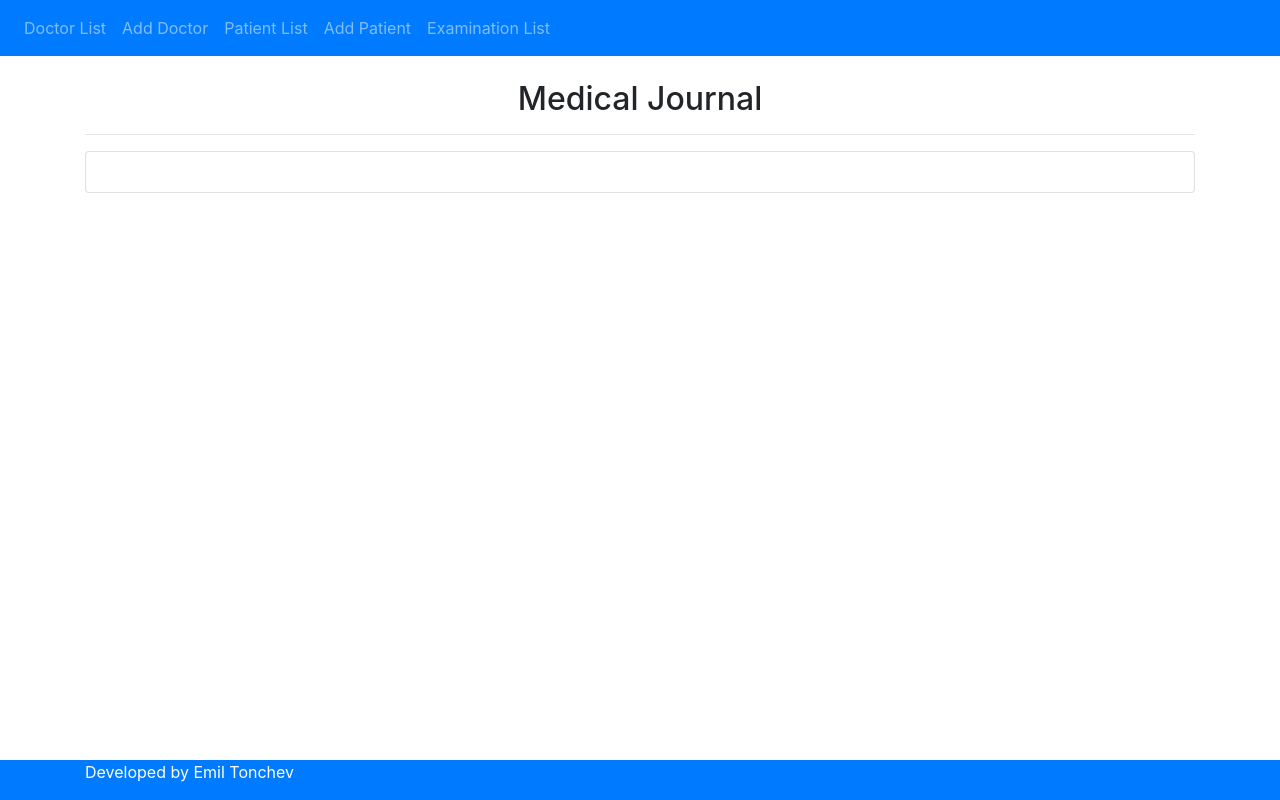
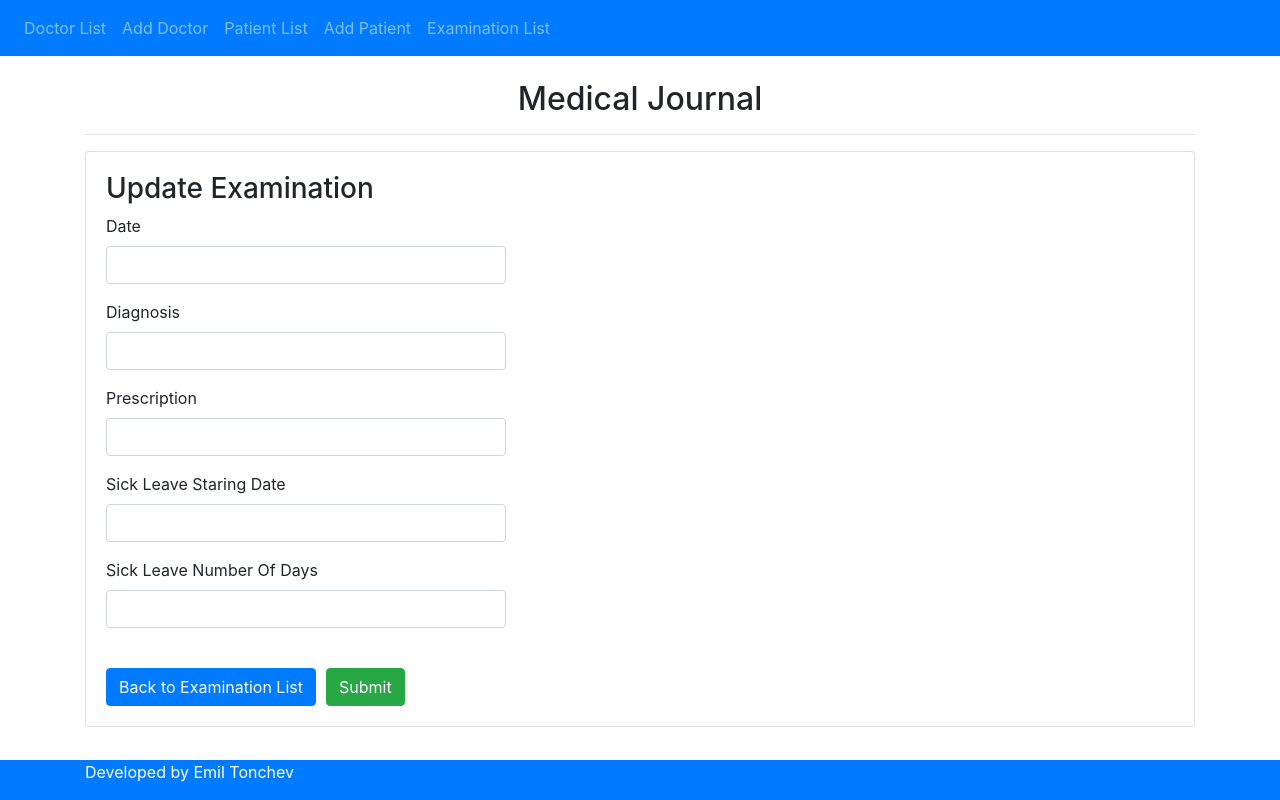
Before and after one commit to Etonchev/medicaljournal, an Angular app in the folder ui/: page /examination/edit/1 in a window 1280 px wide. Before the commit this address led to /. Built offline with nearby package versions, Linux system fonts and the light colour scheme; no server answers.

Commit message:
[UI] Implements edit examination

```diff
--- a/ui/src/app/app-routing.module.ts
+++ b/ui/src/app/app-routing.module.ts
@@ -10,6 +10,7 @@ import {PatientGetComponent} from "./patient-get/patient-get.component";
 import {PatientAddComponent} from "./patient-add/patient-add.component";
 import {ExaminationListComponent} from "./examination-list/examination-list.component";
 import {ExaminationGetComponent} from "./examination-get/examination-get.component";
+import {ExaminationEditComponent} from "./examination-edit/examination-edit.component";
 
 const routes: Routes = [
   { path: '', redirectTo: 'doctor', pathMatch: 'full' },
@@ -26,6 +27,7 @@ const routes: Routes = [
   // Examination APIs
   { path: 'examinations', component: ExaminationListComponent },
   { path: 'examination/details/:id', component: ExaminationGetComponent },
+  { path: 'examination/edit/:id', component: ExaminationEditComponent },
 ];
 
 @NgModule({
--- a/ui/src/app/app.module.ts
+++ b/ui/src/app/app.module.ts
@@ -17,6 +17,7 @@ import { PatientListComponent } from './patient-list/patient-list.component';
 import { FooterComponent } from './footer/footer.component';
 import { ExaminationListComponent } from './examination-list/examination-list.component';
 import { ExaminationGetComponent } from './examination-get/examination-get.component';
+import { ExaminationEditComponent } from './examination-edit/examination-edit.component';
 
 @NgModule({
   declarations: [
@@ -31,7 +32,8 @@ import { ExaminationGetComponent } from './examination-get/examination-get.compo
     PatientListComponent,
     FooterComponent,
     ExaminationListComponent,
-    ExaminationGetComponent
+    ExaminationGetComponent,
+    ExaminationEditComponent
   ],
   imports: [
     BrowserModule,
--- /dev/null
+++ b/ui/src/app/examination-edit/examination-edit.component.html
@@ -0,0 +1,34 @@
+<h3>Update Examination</h3>
+<div [hidden]="submitted" style="width: 400px;">
+  <form (ngSubmit)="onSubmit()">
+    <div class="form-group">
+      <label for="date">Date</label>
+      <input type="text" class="form-control" id="date" required [(ngModel)]="examination.date" name="date">
+    </div>
+
+    <div class="form-group">
+      <label for="diagnosis">Diagnosis</label>
+      <input type="text" class="form-control" id="diagnosis" required [(ngModel)]="examination.diagnosis" name="diagnosis">
+    </div>
+
+    <div class="form-group">
+      <label for="prescription">Prescription</label>
+      <input type="text" class="form-control" id="prescription" required [(ngModel)]="examination.prescription" name="prescription">
+    </div>
+
+    <div class="form-group">
+      <label for="sickLeaveStartingDate">Sick Leave Staring Date</label>
+      <input type="text" class="form-control" id="sickLeaveStartingDate" required [(ngModel)]="sickLeave.startingDate" name="sickLeaveStartingDate">
+    </div>
+
+    <div class="form-group">
+      <label for="sickLeaveNumberOfDays">Sick Leave Number Of Days</label>
+      <input type="text" class="form-control" id="sickLeaveNumberOfDays" required [(ngModel)]="sickLeave.numberOfDays" name="sickLeaveNumberOfDays">
+    </div>
+
+    <br>
+
+    <button (click)="list()" class="btn btn-primary">Back to Examination List</button>
+    <button type="submit" class="btn btn-success" style="margin-left: 10px">Submit</button>
+  </form>
+</div>
--- /dev/null
+++ b/ui/src/app/examination-edit/examination-edit.component.ts
@@ -0,0 +1,51 @@
+import { Component, OnInit } from '@angular/core';
+import { ActivatedRoute, Router } from "@angular/router";
+import { Examination } from "../examination/examinationClass";
+import { ExaminationService } from "../examination/examination.service";
+import {SickLeave} from "../examination/sickLeave";
+
+@Component({
+  selector: 'app-examination-edit',
+  templateUrl: './examination-edit.component.html',
+  styleUrls: ['./examination-edit.component.sass']
+})
+export class ExaminationEditComponent implements OnInit {
+  id: string;
+  examination: Examination;
+  sickLeave: SickLeave;
+  submitted = false;
+
+  constructor(private route: ActivatedRoute,
+              private router: Router,
+              private examinationService: ExaminationService) { }
+
+  ngOnInit() {
+    this.examination = new Examination();
+    this.sickLeave = new SickLeave();
+
+    this.id = this.route.snapshot.params['id'];
+
+    this.examinationService.getExamination(this.id)
+      .subscribe(data => {
+        this.examination = data;
+        this.sickLeave = this.examination.sickLeave;
+      }, error => console.log(error));
+  }
+
+  editExamination() {
+    this.examination.sickLeave = this.sickLeave;
+    this.examinationService.editExamination(this.id, this.examination)
+      .subscribe(
+        data => this.list(),
+        error => console.log(error));
+  }
+
+  onSubmit() {
+    this.submitted = true;
+    this.editExamination();
+  }
+
+  list() {
+    this.router.navigate(['examinations']);
+  }
+}
```
Also changed, not shown: ui/src/app/examination-edit/examination-edit.component.sass (added), 1 other file (tests, documents, lock files or other folders).
